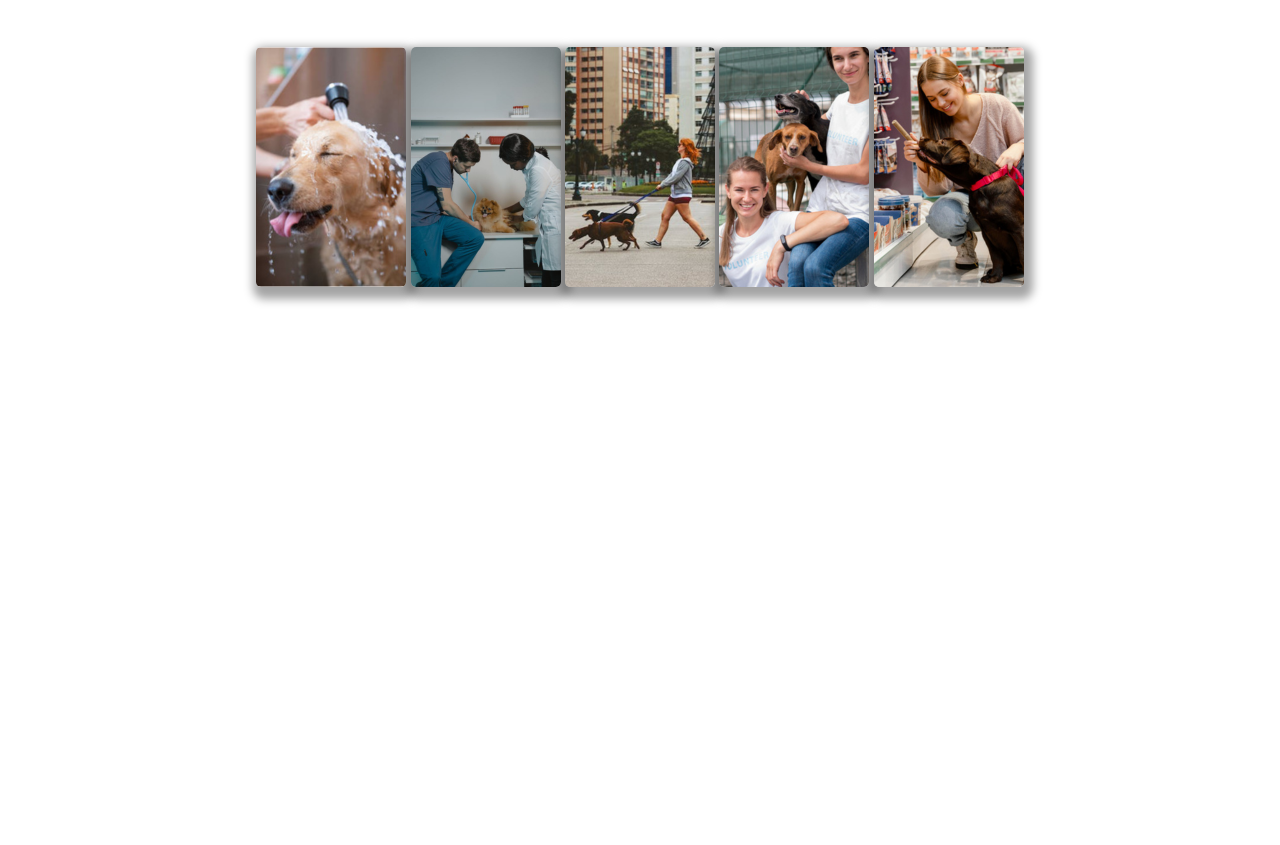
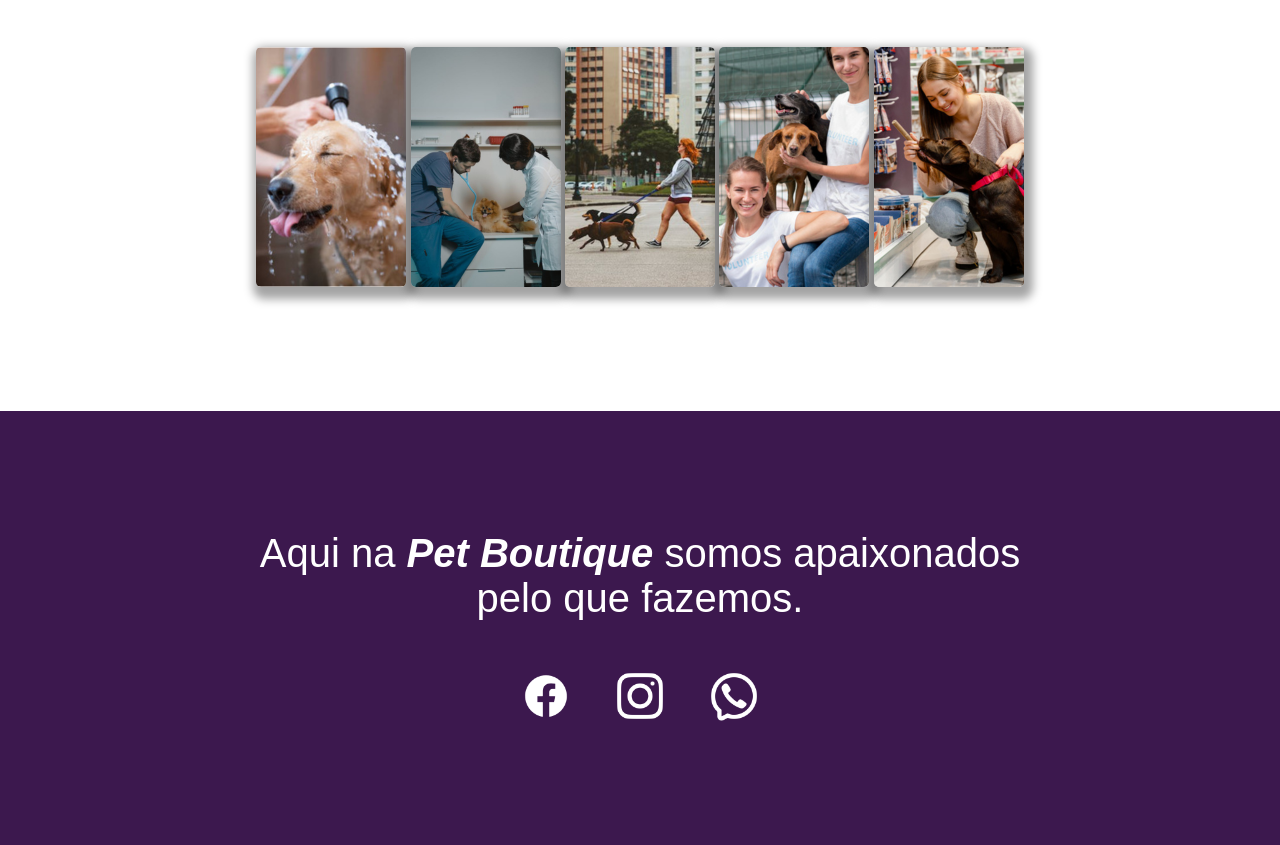
Before and after one commit to germeson-martins/pet-boutique, a plain HTML site: page index.html in a window 1280 px wide. Shown: the part 1217-2062 px from the top of the page. Before the commit the page ends 1628 px from the top, so only its background shows below. Drawn offline with Linux system fonts and the light colour scheme.

Commit message:
Update - Faixa

```diff
--- a/index.html
+++ b/index.html
@@ -47,5 +47,18 @@
     </div>
     <!--Fim Serviços-->
 
+    <!--Faixa-->
+    <div class="container faixa">
+        <p class="text-faixa">Aqui na <span class="destaque">Pet Boutique</span> somos apaixonados pelo que fazemos.</p>
+
+        <div class="redes-sociais">
+            <a href="https://www.facebook.com/" target="_blank"><img src="img/redes-sociais/facebook-svgrepo-com.png" alt="Facebook"></a>
+            <a href="https://www.instagram.com/" target="_blank"><img src="img/redes-sociais/instagram-svgrepo-com.png" alt="Instagram"></a>
+            <a href="https://wa.me/5521999999999/?text=Olá" target="_blank"><img src="img/redes-sociais/whatsapp-svgrepo-com.png" alt="WhatsApp"></a>
+
+        </div>
+    </div>
+    <!--Fim Faixa-->
+
 </body>
 </html>
--- a/style.css
+++ b/style.css
@@ -53,7 +53,6 @@ h3 {
     padding: 40px;
     margin: 70px auto 0;
     background: #ffffffc4;;
-    box-shadow: 0 8px 32px;
     box-shadow: 0 8px 32px #1f26875e;
 }
 .titulo-topo {
@@ -104,3 +103,23 @@ h3 {
 }
 
 /*Fim Serviços*/
+
+/*Faixa*/
+.faixa {
+    background-color: #3c184e;
+    text-align: center;
+}
+.text-faixa {
+    max-width: 800px;
+    margin: 0 auto 50px;
+    text-align: center;
+    color: #fff;
+    font-size: 40px;
+}
+.redes-sociais a {
+    margin: 0 20px;
+}
+.redes-sociais img {
+    width: 50px;
+    height: 50px;
+}
```
